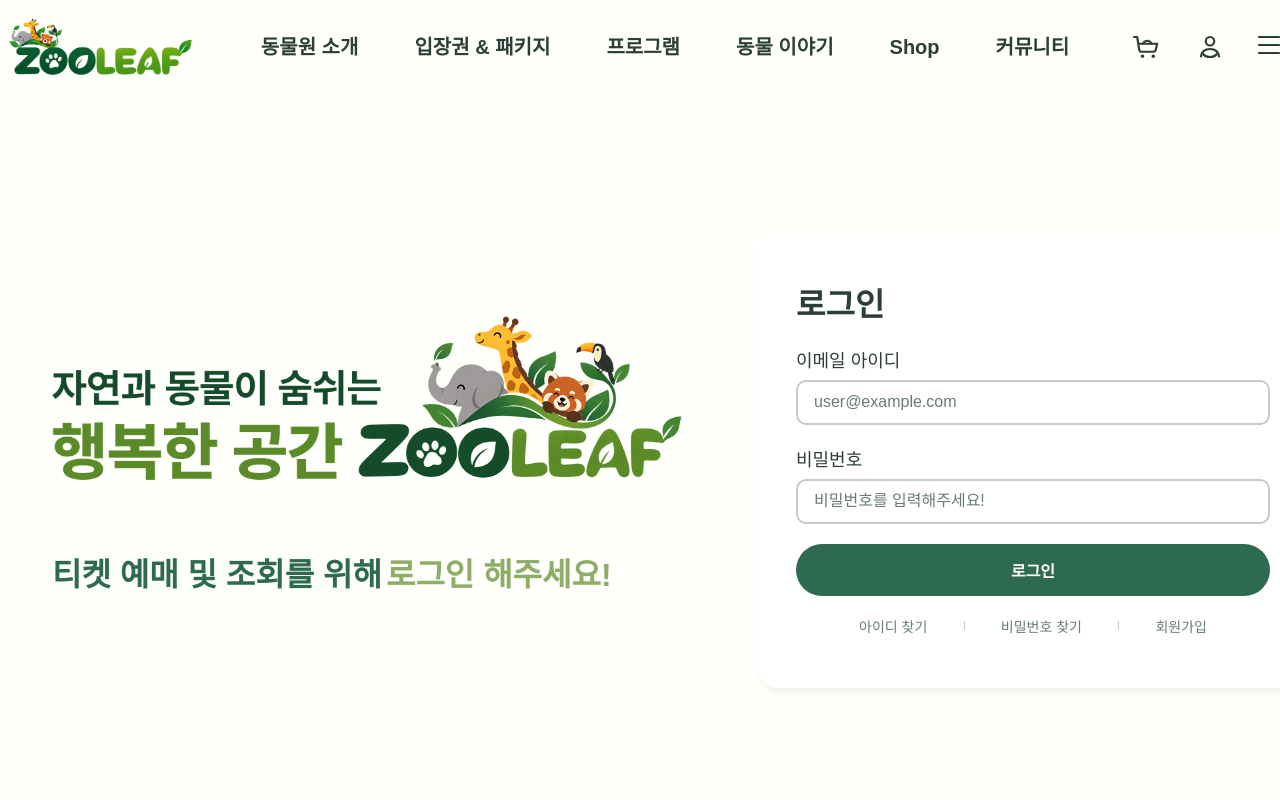
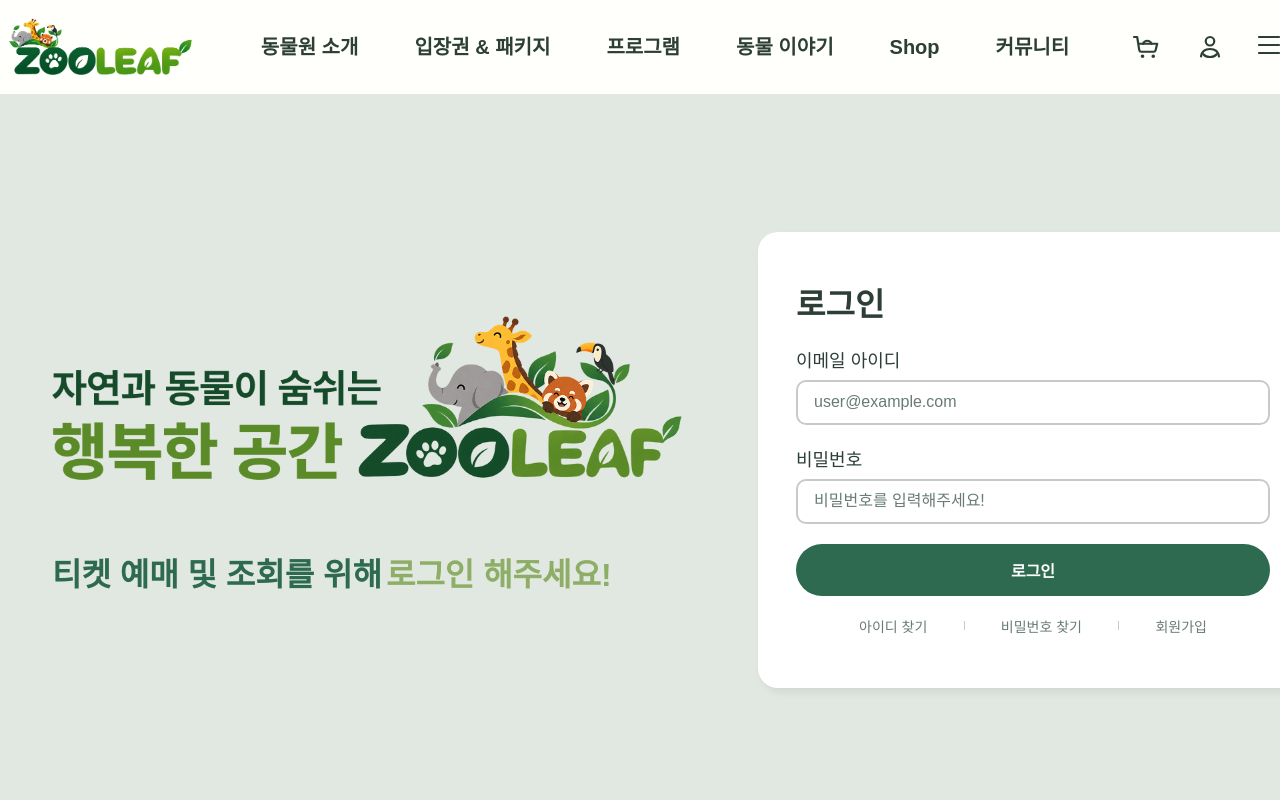
Before and after one commit to dhwmgl12-ux/zooleaf, a React (Vite) app: page /login in a window 1280 px wide. Shown: the top 800 px of the page. Built offline with nearby package versions, Linux system fonts and the light colour scheme; no server answers; a web font is replaced by a local one.

Commit message:
chore: 배경색 변환 기능 추가

```diff
--- a/src/components/layout/Footer.styles.js
+++ b/src/components/layout/Footer.styles.js
@@ -3,7 +3,6 @@ import { theme } from "../../styles/variables";
 
 export const FooterContainer = styled.footer`
   width: 100%;
-  margin-top: ${theme.spacing[200]};
   padding: ${theme.spacing[32]} 0 ${theme.spacing[24]} 0;
 
   color: ${theme.colors.white};
--- a/src/components/layout/Layout.jsx
+++ b/src/components/layout/Layout.jsx
@@ -1,19 +1,23 @@
-import { Outlet } from "react-router-dom";
+import { Outlet, useLocation } from "react-router-dom";
 import Header from "./Header.jsx";
 import Footer from "./Footer.jsx"
 import { ContentContainer } from "./ContentContainer.styles.js";
+import { MainContainer } from "./Layout.styles.js";
 
 
 export default function Layout() {
+  const { pathname } = useLocation();
+  const isMainPage = pathname === "/";
+
   return (
     <>
       <Header />
 
-      <main>
+      <MainContainer $isMainPage={isMainPage}>
         <ContentContainer>
           <Outlet />
         </ContentContainer>
-      </main>
+      </MainContainer>
 
       <Footer />
     </>
--- /dev/null
+++ b/src/components/layout/Layout.styles.js
@@ -0,0 +1,8 @@
+import styled from "@emotion/styled";
+import { theme } from "../../styles/variables.js";
+
+export const MainContainer = styled.main`
+  width: 100%;
+  padding-bottom: ${theme.spacing[200]};
+  background-color: ${({ $isMainPage }) => $isMainPage ? theme.colors.background : theme.colors.background2 };
+`
```
